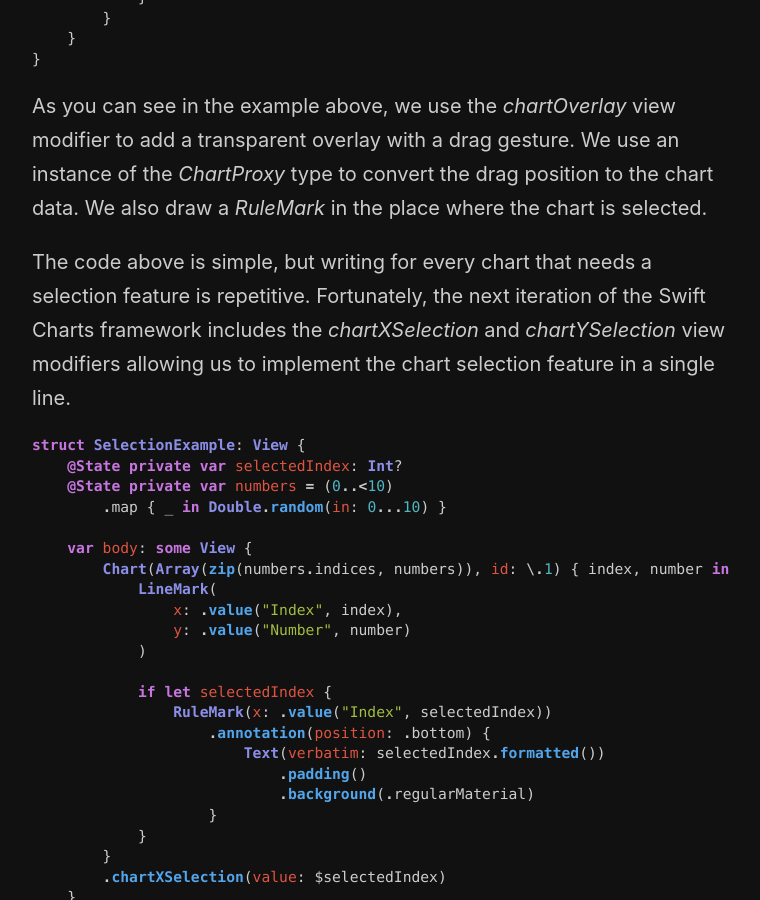
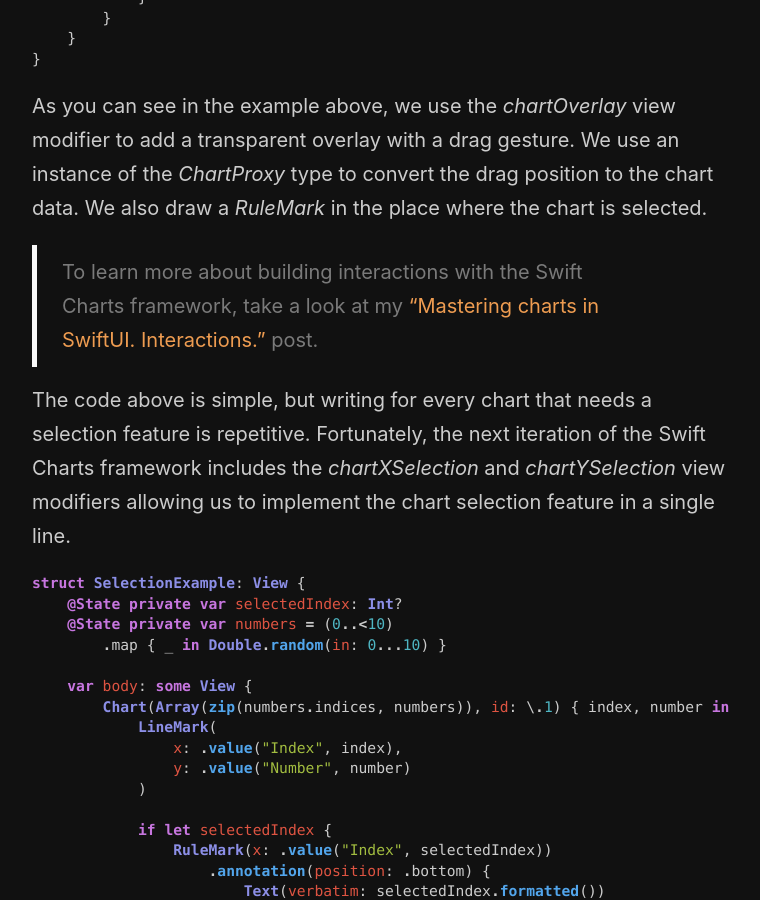
Before and after one commit to mecid/mecid.github.io, a Jekyll site: the page built from _posts/2023-07-18-mastering-charts-in-swiftui-selection.md, in a window 1280 px wide and 900 px high, scrolled down 1510 px. Shown: the whole window, without its empty margins (258-1018 px from the left). Built offline with Jekyll 4.4.1, drawn with Linux system fonts in a browser that asks for light colours.

Commit message:
reference post added to the chart selection post

````diff
--- a/_posts/2023-07-18-mastering-charts-in-swiftui-selection.md
+++ b/_posts/2023-07-18-mastering-charts-in-swiftui-selection.md
@@ -60,6 +60,8 @@ struct SelectionExample: View {
 ```
 
 As you can see in the example above, we use the *chartOverlay* view modifier to add a transparent overlay with a drag gesture. We use an instance of the *ChartProxy* type to convert the drag position to the chart data. We also draw a *RuleMark* in the place where the chart is selected.
+
+> To learn more about building interactions with the Swift Charts framework, take a look at my ["Mastering charts in SwiftUI. Interactions."](/2023/02/06/mastering-charts-in-swiftui-interactions/) post.
 
 The code above is simple, but writing for every chart that needs a selection feature is repetitive. Fortunately, the next iteration of the Swift Charts framework includes the *chartXSelection* and *chartYSelection* view modifiers allowing us to implement the chart selection feature in a single line.
 
````
